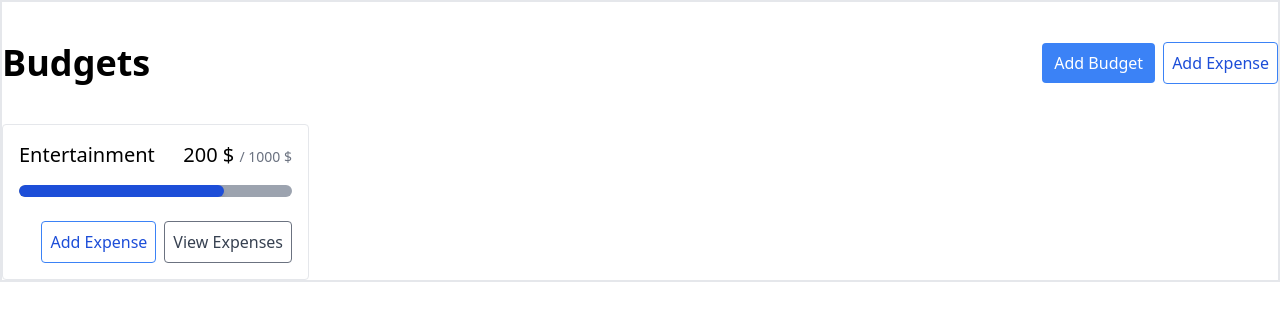
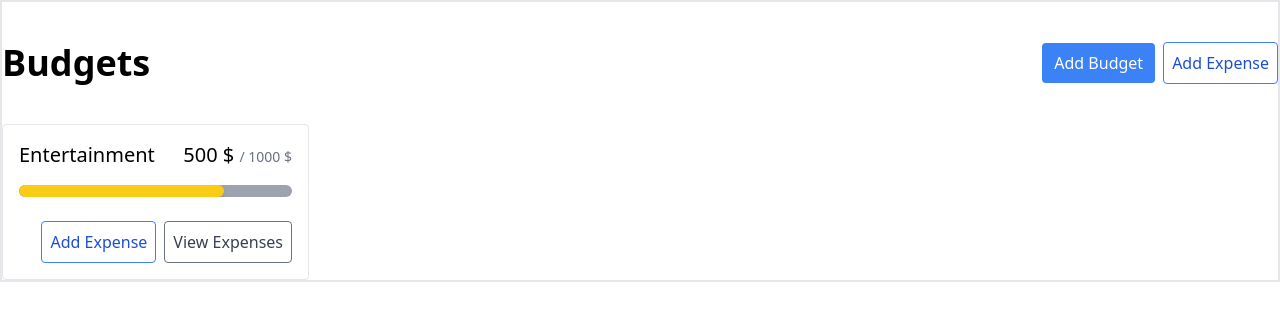
Before and after one commit to michael-schlueter/budgets-app, a React (Create React App) app: page / in a window 1280 px wide. Shown: the top 320 px of the page. Built offline with nearby package versions, Linux system fonts and the light colour scheme.

Commit message:
added conditional coloring of progressbar in BudgetCard

```diff
--- a/src/App.tsx
+++ b/src/App.tsx
@@ -23,7 +23,7 @@
           alignItems: "flex-start",
         }}
       >
-        <BudgetCard name="Entertainment" amount={200} max={1000} gray={false}></BudgetCard>
+        <BudgetCard name="Entertainment" amount={500} max={1000} gray={false}></BudgetCard>
       </div>
     </div>
   );
--- a/src/components/BudgetCard.js
+++ b/src/components/BudgetCard.js
@@ -1,5 +1,5 @@
 import React from "react";
-import { currencyFormatter } from "../utils";
+// import { currencyFormatter } from "../utils";
 
 export default function BudgetCard({ name, max, amount, gray }) {
 
@@ -19,7 +19,7 @@
       </div>
       <div className="bg-gray-400 h-3 rounded-lg mx-4 mt-4 overflow-hidden">
         {/* TODO: Progressbar dynamisch machen */}
-        <div className="bg-blue-700 w-3/4 h-full rounded-lg shadow-md"></div>
+        <div className={`w-3/4 ${getProgressBarColor(amount, max)} h-full rounded-lg shadow-md`}></div>
       </div>
       <div className="mr-4 ml-auto mt-6 mb-4">
         <button className="mr-2 bg-transparent hover:bg-blue-500 text-blue-700 hover:text-white py-2 px-2 border border-blue-500 hover:border-transparent rounded">
@@ -32,3 +32,10 @@
     </div>
   );
 }
+
+function getProgressBarColor(amount, max) {
+  const ratio = amount / max
+  if (ratio < .5) return "bg-blue-500"
+  if (ratio < .75) return "bg-yellow-400"
+  return "bg-red-500"
+}
```
